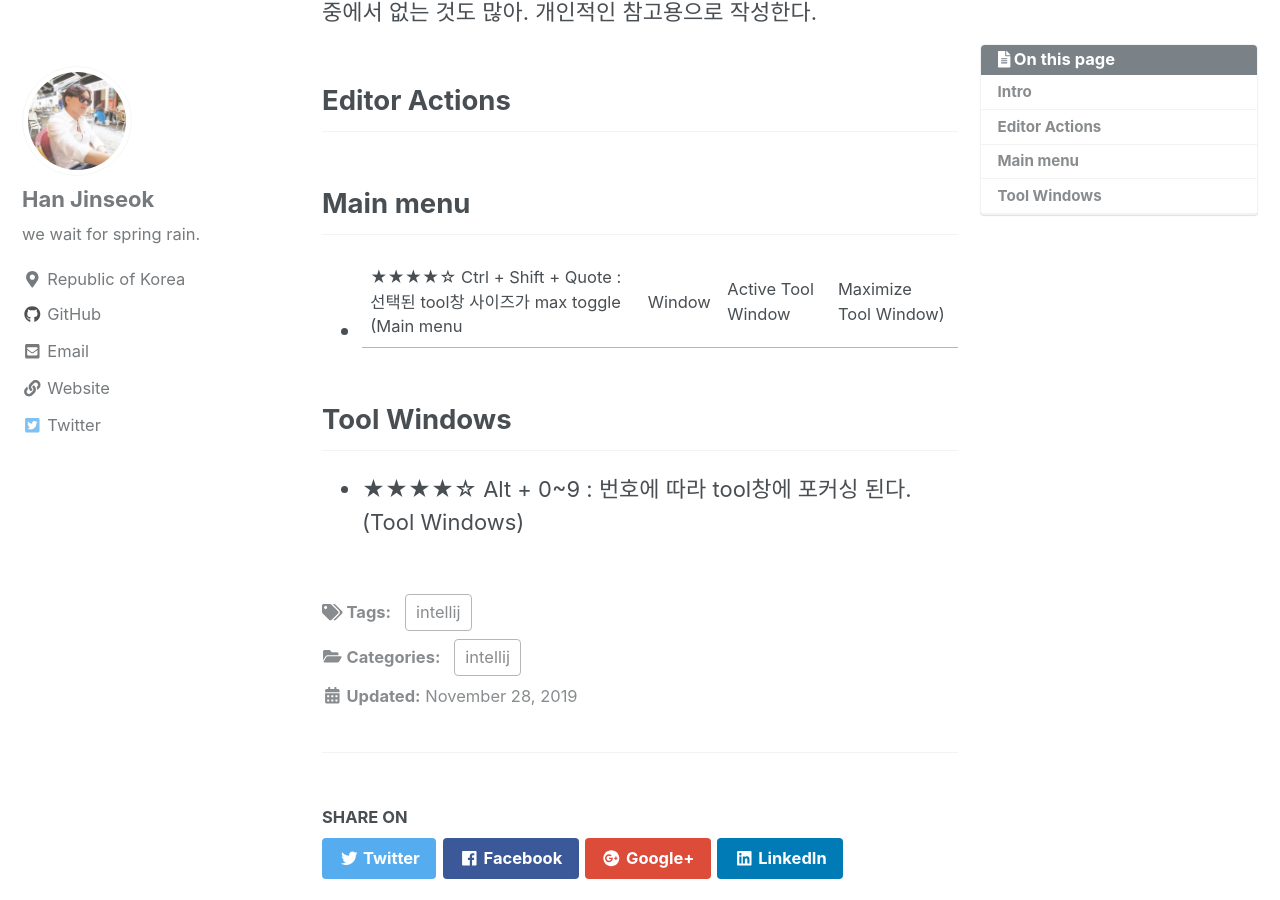
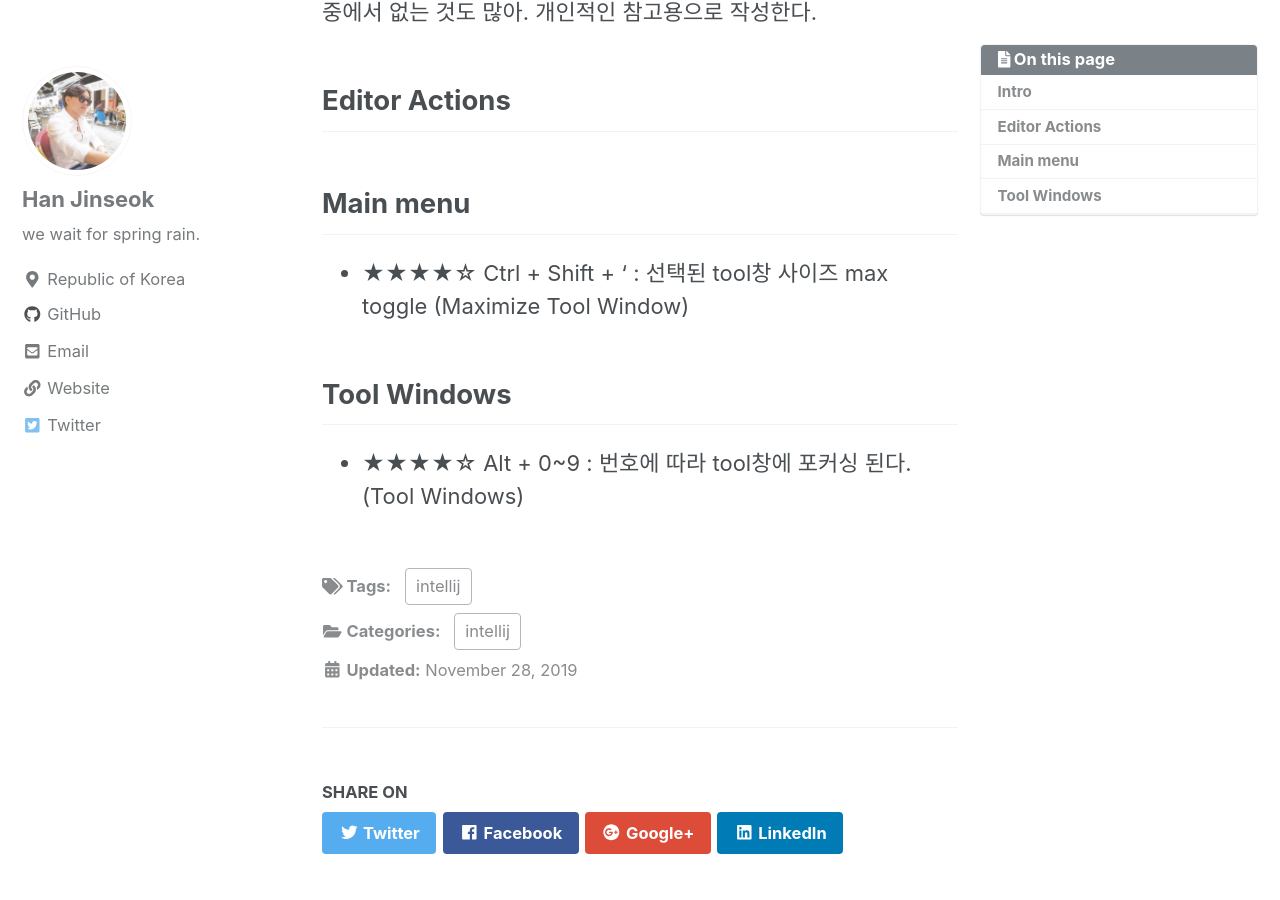
Before and after one commit to moregorenine/moregorenine.github.io, a Jekyll site: the page built from _posts/intellij/2019-11-28-intellij-keymap.md, in a window 1280 px wide and 900 px high, scrolled down 387 px. Built offline with Jekyll 4.4.1, drawn with Linux system fonts in a browser that asks for light colours; nearby versions of some CDN libraries; comment, search, counter and statistics services are not loaded; a style sheet for code colours, icons or effects is not loaded.

Commit message:
Update 2019-11-28-intellij-keymap.md

```diff
--- a/_posts/intellij/2019-11-28-intellij-keymap.md
+++ b/_posts/intellij/2019-11-28-intellij-keymap.md
@@ -18,7 +18,7 @@ eclipse, vscode, intellij 혼합해서 사용하다 보니 단축키가 자주
 ## Editor Actions
 
 ## Main menu
-- ★★★★☆ Ctrl + Shift + Quote : 선택된 tool창 사이즈가 max toggle (Main menu | Window | Active Tool Window | Maximize Tool Window)
+- ★★★★☆ Ctrl + Shift + ' : 선택된 tool창 사이즈 max toggle (Maximize Tool Window)
 
 ## Tool Windows
 - ★★★★☆ Alt + 0~9 : 번호에 따라 tool창에 포커싱 된다. (Tool Windows)
```
